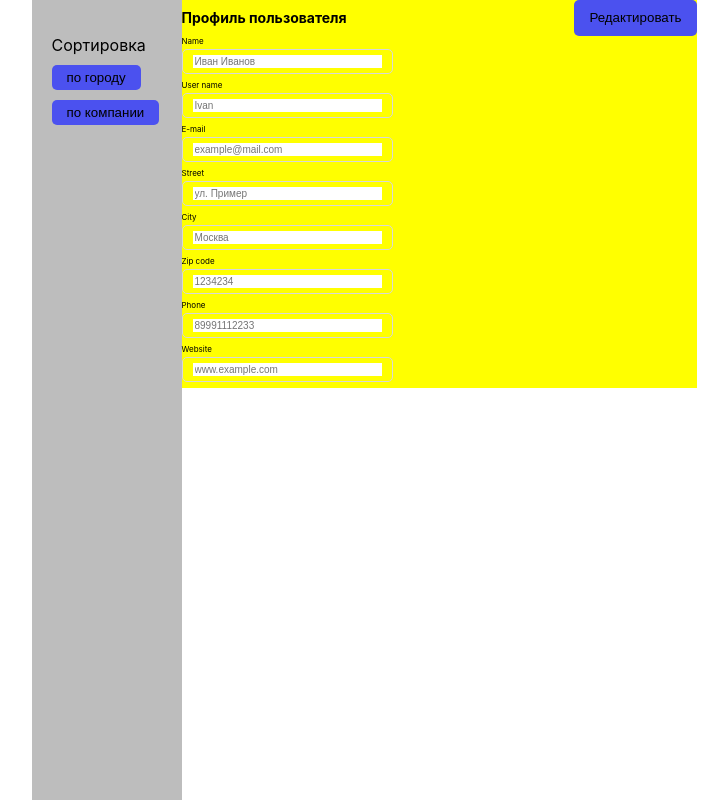
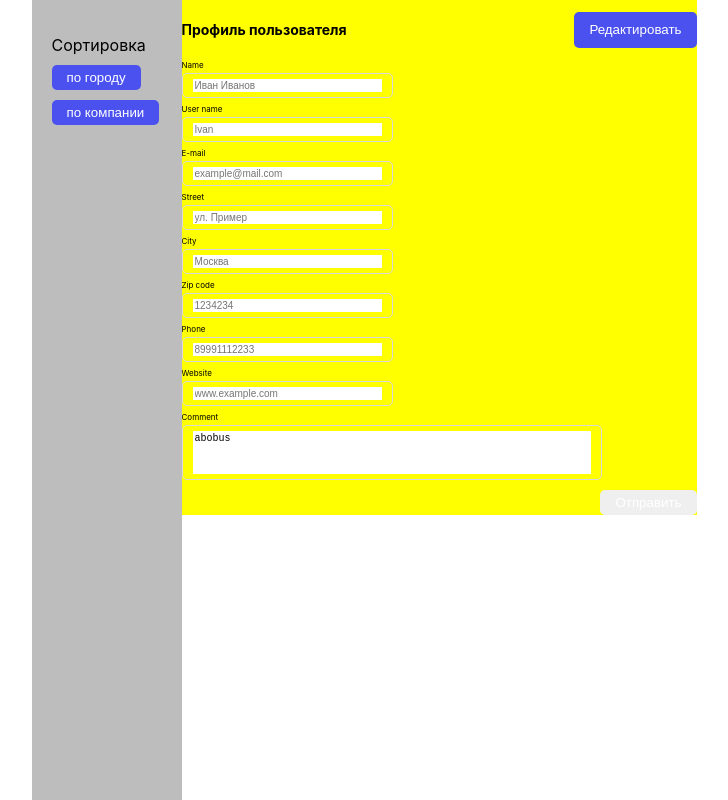
Before and after one commit to Ankook/roox-test-app, a React (Create React App) app in the folder my-app/: page / in a window 1280 px wide. Shown: the top 800 px of the page, without its empty margins (276-1004 px from the left). Built offline with nearby package versions, Linux system fonts and the light colour scheme.

Commit message:
fixing Textarea and button component

```diff
--- a/my-app/src/components/Profile/ProfileForm/ProfileForm.tsx
+++ b/my-app/src/components/Profile/ProfileForm/ProfileForm.tsx
@@ -1,13 +1,17 @@
 import React, { FC } from 'react';
 import styles from "./profileForm.module.scss";
-import  Input  from "../../Ui-kit/Input/Input";
+import Input from "../../Ui-kit/Input/Input";
+import Textarea from "../../Ui-kit/Textarea/Textarea";
+import { Button } from '../../Ui-kit/button/Button';
+import { Themes } from "../../Ui-kit/types";
 interface ProfileProps {
-
+  aboba?: string;
 }
 
 const ProfileForm: FC<ProfileProps> = ({ }) => {
   return (
     <div className={styles.profileForm}>
+      <div className={styles.fillArea}>
         <Input label='Name' placeholder='Иван Иванов' />
         <Input label='User name' placeholder='Ivan' />
         <Input label ="E-mail" placeholder='example@mail.com' />
@@ -16,6 +20,11 @@ const ProfileForm: FC<ProfileProps> = ({ }) => {
         <Input label="Zip code" placeholder='1234234' />
         <Input label="Phone" placeholder='89991112233' />
         <Input label='Website' placeholder='www.example.com' />
+        <Textarea label='Comment' placeholder='abobus' />
+      </div>
+      <div className={styles.submitArea}>
+        <Button text='Отправить' theme={Themes.grey} />
+      </div>
     </div>
   );
 };
--- a/my-app/src/components/Profile/ProfileForm/profileForm.module.scss
+++ b/my-app/src/components/Profile/ProfileForm/profileForm.module.scss
@@ -0,0 +1,10 @@
+.profileForm  {
+  display: flex;
+  flex-direction: column;
+
+
+
+  .submitArea {
+    align-self: flex-end;
+  }
+}
--- a/my-app/src/components/Profile/profile.module.scss
+++ b/my-app/src/components/Profile/profile.module.scss
@@ -8,6 +8,7 @@
   display: flex;
   flex-direction: row;
   justify-content: space-between;
+  margin: 12px 0px;
 
   .title  {
     font-weight: 700;
--- /dev/null
+++ b/my-app/src/components/Ui-kit/Textarea/Textarea.tsx
@@ -0,0 +1,22 @@
+import React from "react";
+import styles from "./textarea.module.scss";
+
+interface TextareProps {
+  placeholder: string;
+  label: string;
+}
+
+const Textarea:React.FC<TextareProps>  = ({
+  placeholder, label
+}) => {
+  return (
+    <div className={styles.componentContainer}>
+      <div className={styles.fakeLabel}>{label}</div>
+      <div className={styles.textareaContainer}>
+        <textarea rows={3}>{placeholder}</textarea>
+      </div>
+    </div>
+  );
+};
+
+export default Textarea;
--- /dev/null
+++ b/my-app/src/components/Ui-kit/Textarea/textarea.module.scss
@@ -0,0 +1,30 @@
+.componentContainer {
+  display: flex;
+  flex-direction: column;
+  align-items: flex-start;
+  margin-bottom: 10px;
+}
+
+.fakeLabel  {
+  font-weight: 400;
+  font-size: 8px;
+  margin-bottom: 3px;
+}
+
+.textareaContainer  {
+  height: 55px;
+  display: flex;
+  border-radius: 5px;
+  border: 1px solid #D8D8D8;
+  box-shadow: none;
+  width: 420px;
+  box-sizing: border-box;
+
+  textarea {
+    resize: none;
+    border: none;
+    margin: 5px 10px;
+    font-size: 10px;
+    width: 100%;
+  }
+}
--- a/my-app/src/components/Ui-kit/button/button.module.scss
+++ b/my-app/src/components/Ui-kit/button/button.module.scss
@@ -4,6 +4,7 @@
   min-height: 24.12px;
   width: fit-content;
   padding: 5px 15px;
+  color: white;
 }
 
 .eggPlantTheme  {
```
Lines whose indentation alone changed are shown as unchanged.
